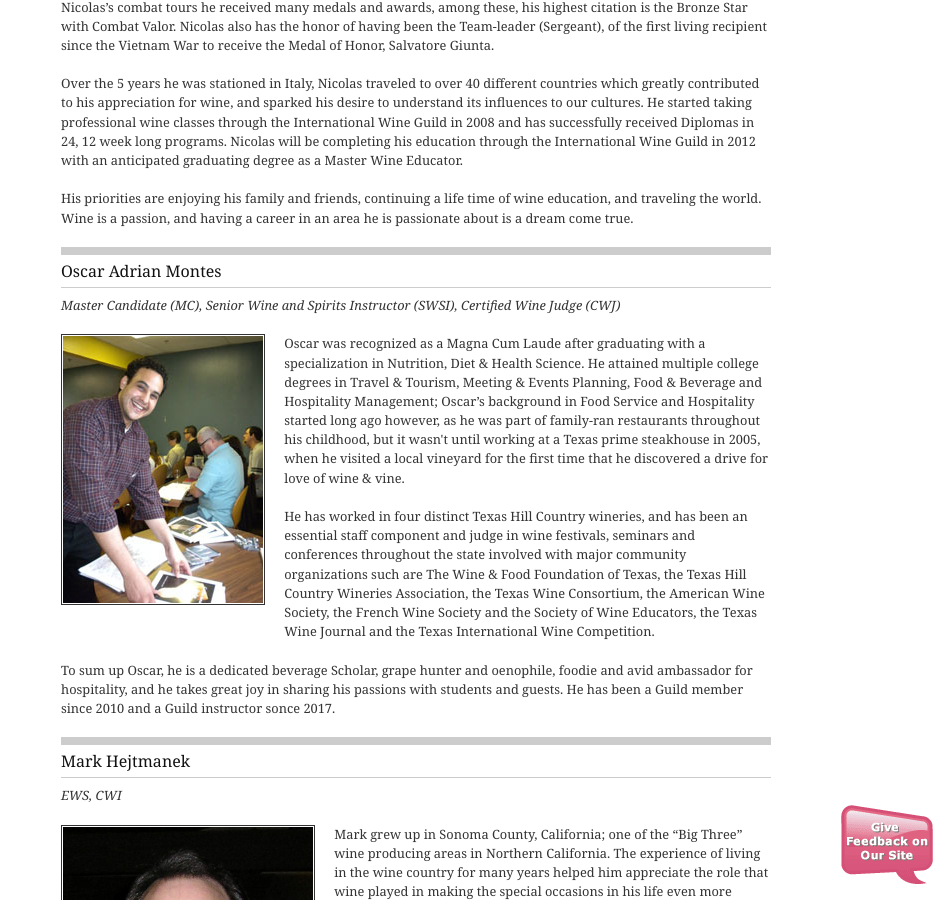
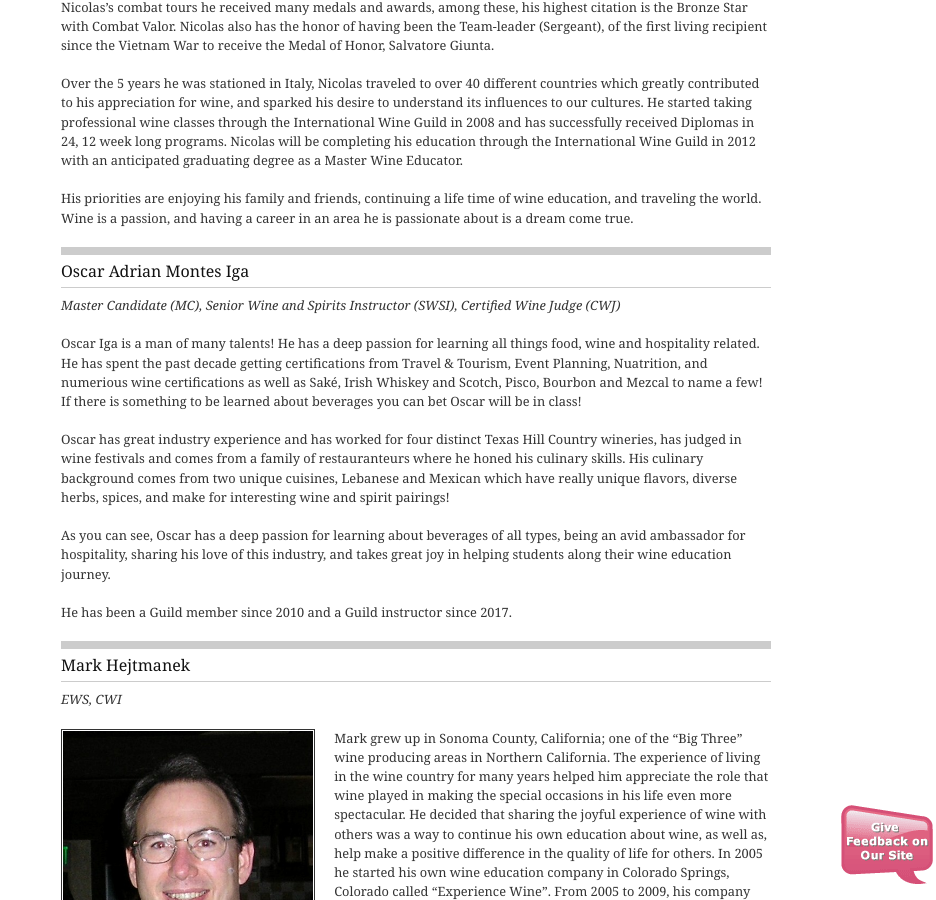
Before and after one commit to CKDev/internationalwineguild.com, a Jekyll site: the page built from faculty.html, in a window 1280 px wide and 900 px high, scrolled down 2932 px. Shown: the whole window, without its empty margins (344-1280 px from the left). Built offline with Jekyll 4.4.1, drawn with Linux system fonts in a browser that asks for light colours; a script that is not in the unit is left out; comment, search, counter and statistics services are not loaded.

Commit message:
Update faculty.html

```diff
--- a/faculty.html
+++ b/faculty.html
@@ -186,34 +186,25 @@ permalink: /faculty/
   wine education, and traveling the world. Wine is a passion, and having a
   career in an area he is passionate about is a dream come true.
 <p>
-<h2 class="clear clearfix">Oscar Adrian Montes</h2>
+<h2 class="clear clearfix">Oscar Adrian Montes Iga</h2>
 <p><em> Master Candidate (MC), Senior Wine and Spirits Instructor (SWSI), Certified Wine Judge (CWJ)</em></p>
 <p>
-  <img
-    class="border"
-    alt=""
-    src="/images/galleries/d41d8cd98f00b20/danielkelada200.jpg"
-    width="200"
-    align=”left”
-    height="267"
-/>Oscar was recognized as a Magna Cum Laude after graduating with a specialization in Nutrition,
-  Diet & Health Science. He attained multiple college degrees in Travel & Tourism, Meeting & Events Planning,
-  Food & Beverage and Hospitality Management; Oscar’s background in Food Service and Hospitality started
-  long ago however, as he was part of family-ran restaurants throughout his childhood, but it wasn't until
-  working at a Texas prime steakhouse in 2005, when he visited a local vineyard for the first time that he
-  discovered a drive for love of wine & vine.
+  Oscar Iga is a man of many talents! He has a deep passion for learning all things food, wine and hospitality related.
+  He has spent the past decade getting certifications from Travel & Tourism, Event Planning, Nuatrition, and
+  numerious wine certifications as well as Saké, Irish Whiskey and Scotch, Pisco, Bourbon and Mezcal to name a few!
+  If there is something to be learned about beverages you can bet Oscar will be in class!
+<p>
+  Oscar has great industry experience and has worked for four distinct Texas Hill Country wineries, has judged
+  in wine festivals and comes from a family of restauranteurs where he honed his culinary skills. His culinary
+  background comes from two unique cuisines, Lebanese and Mexican which have really unique flavors, diverse herbs,
+  spices, and make for interesting wine and spirit pairings!
 </p>
 <p>
-   He has worked in four distinct Texas Hill Country wineries, and has been an essential staff component and
-  judge in wine festivals, seminars and conferences throughout the state involved with major community
-  organizations such are The Wine & Food Foundation of Texas, the Texas Hill Country Wineries Association,
-  the Texas Wine Consortium, the American Wine Society, the French Wine Society and the Society of Wine
-  Educators, the Texas Wine Journal and the Texas International Wine Competition.
+ As you can see, Oscar has a deep passion for learning about beverages of all types, being an avid ambassador
+ for hospitality, sharing his love of this industry, and takes great joy in helping students along their wine
+ education journey.
 </p>
-<p>
-  To sum up Oscar, he is a dedicated beverage Scholar, grape hunter and oenophile, foodie and avid ambassador
-  for hospitality, and he takes great joy in sharing his passions with students and guests. He has been a Guild
-  member since 2010 and a Guild instructor sonce 2017.
+He has been a Guild member since 2010 and a Guild instructor since 2017.
 </p>
 
 <h2 class="clear clearfix">Mark Hejtmanek</h2>
```
